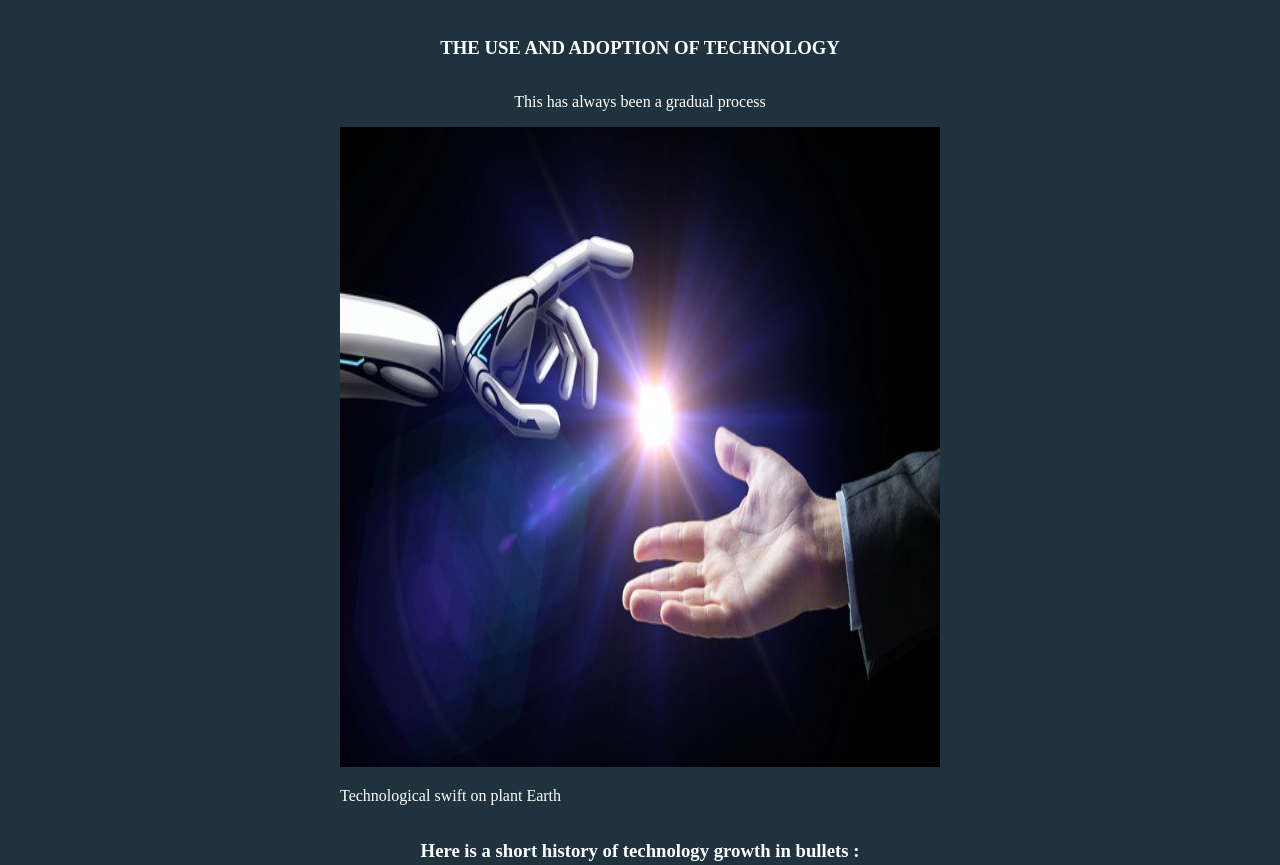
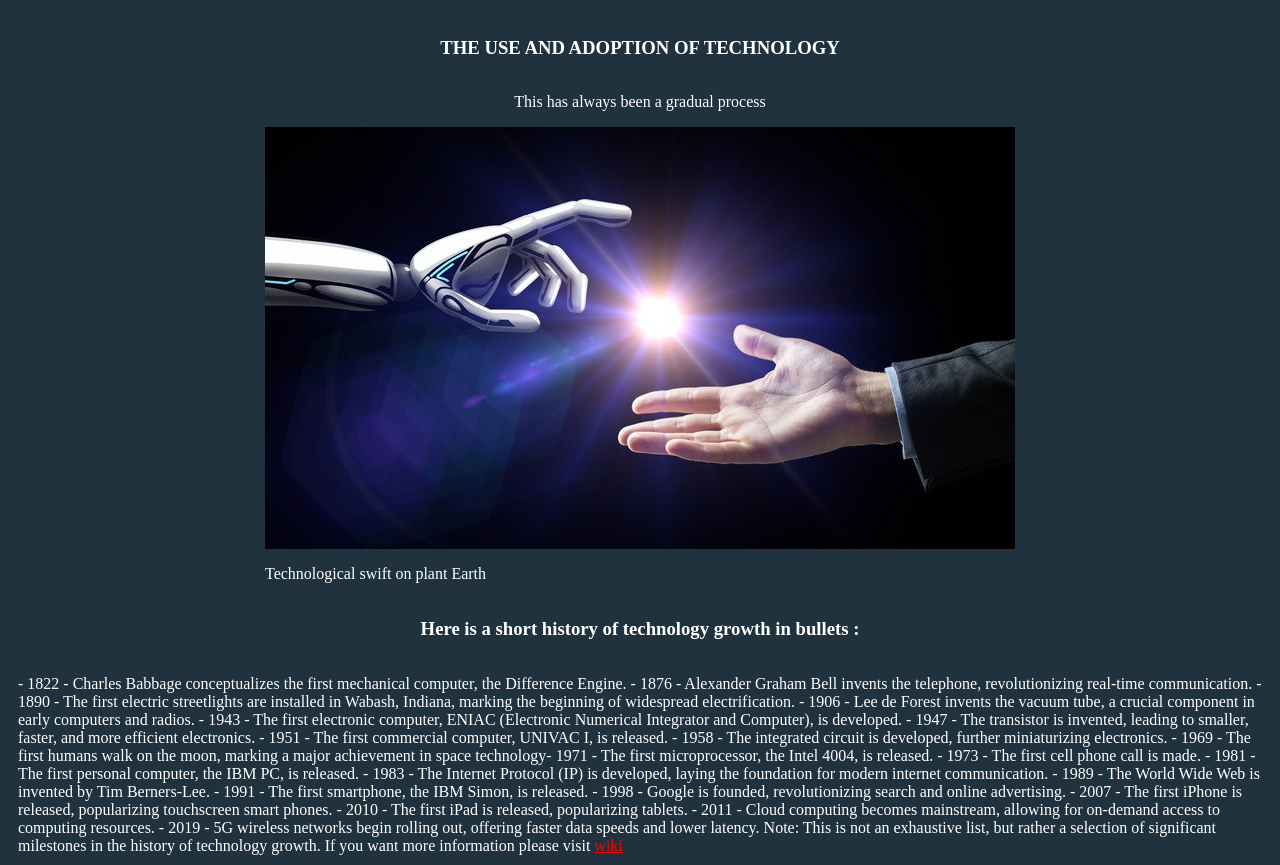
Before and after one commit to kakanyero/freecodecamp, a plain HTML site: page Tribute Page/index.html in a window 1280 px wide. Shown: the top 865 px of the page. Drawn offline with Linux system fonts and the light colour scheme.

Commit message:
Most updated so far

```diff
--- a/Tribute Page/index.html
+++ b/Tribute Page/index.html
@@ -11,14 +11,12 @@
 
         <h3 id="title">THE USE AND ADOPTION OF TECHNOLOGY</h3>
         <p>This has always been a gradual process</p>
-        <div class="img-div">
+        <div id="img-div">
             <img src="image1.jpg" alt="This is an image of hands" id="image">
             <p id="image-caption">Technological swift on plant Earth</p>
         </div>
         <h3>Here is a short history of technology growth in bullets : </h3>
         <p id="tribute-info">
-
-
 - 1822 - Charles Babbage conceptualizes the first mechanical computer, the Difference Engine.
 - 1876 - Alexander Graham Bell invents the telephone, revolutionizing real-time communication.
 - 1890 - The first electric streetlights are installed in Wabash, Indiana, marking the beginning of widespread electrification.
@@ -39,14 +37,8 @@
 - 2011 - Cloud computing becomes mainstream, allowing for on-demand access to computing resources.
 - 2019 - 5G wireless networks begin rolling out, offering faster data speeds and lower latency.
 Note: This is not an exhaustive list, but rather a selection of significant milestones in the history of technology growth.
-If you want more information please visit <a href="#" target="_blank" >wiki</a>
-
-
-
-
-
+If you want more information please visit <a href="#" target="_blank" id="tribute-link">wiki</a>
  </p>
-        <a href="" id="tribute-link" target="_blank"></a>
     </main>
 </body>
 </html>
--- a/Tribute Page/styles.css
+++ b/Tribute Page/styles.css
@@ -9,11 +9,15 @@ body{
     align-items: center;
 }
 #image{
+
     text-align: center;
-    max-width: 600px;
-    height: 80vh;
+    max-width:100%;
+    height: auto;
 }
 
 a{
     color: rgb(248, 4, 4);
 }
+img{
+    display: block;
+}
```
